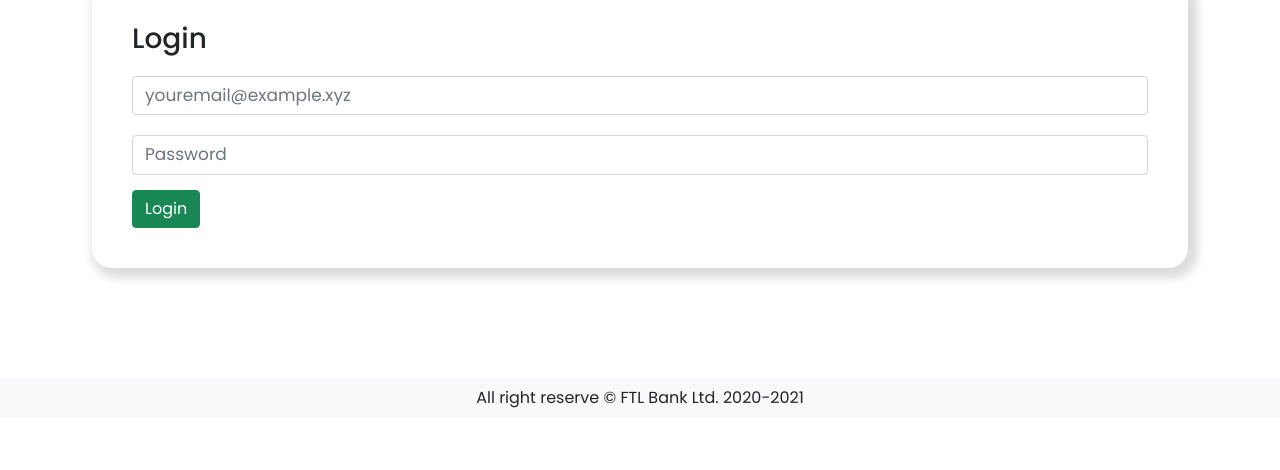
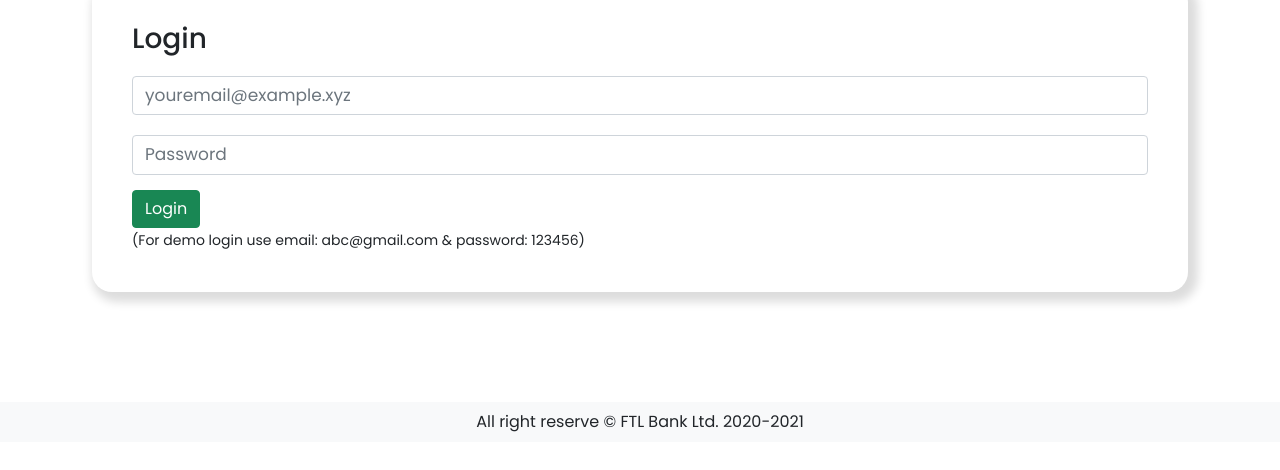
Before and after one commit to HabibullahFTL/FTL-Bank-Website, a plain HTML site: page index.html in a window 1280 px wide. Shown: the part 242-712 px from the top of the page. Drawn offline with nearby package versions, Linux system fonts and the light colour scheme.

Commit message:
Finished bank website v1

```diff
--- a/index.html
+++ b/index.html
@@ -42,6 +42,9 @@
                 <input type="text" class="form-control" placeholder="youremail@example.xyz" id="login-email">
                 <input type="password" class="form-control" id="login-password" placeholder="Password">
                 <input type="button" value="Login" class="btn btn-success" id="login-btn">
+                <div class="msg">
+                    <small>(For demo login use email: abc@gmail.com & password: 123456)</small>
+                </div>
             </div>
         </section>
         <section class="dashboard my-5">
```
